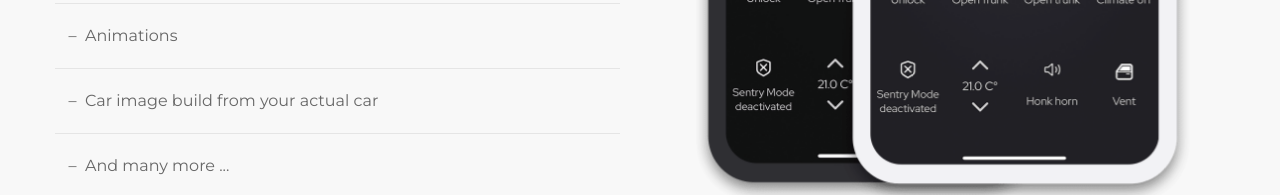
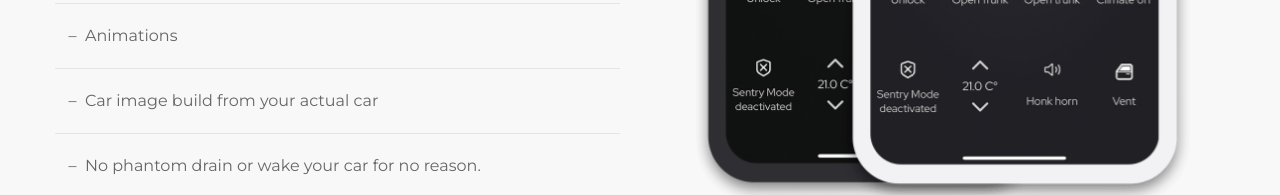
Before and after one commit to RSickenberg/CompanionForTesla_Web, a website: page index.html in a window 1280 px wide. Shown: the part 1892-2087 px from the top of the page. Drawn offline with Linux system fonts and the light colour scheme.

Commit message:
Precised no battery drain

```diff
--- a/index.html
+++ b/index.html
@@ -132,6 +132,7 @@
                             <li>iOS icons and Apple's human interfacing design</li>
                             <li>Animations</li>
                             <li>Car image build from your actual car</li>
+                            <li>No phantom drain or wake your car for no reason.</li>
                             <li>And many more ...</li>
                         </ul>
                     </div>
```
